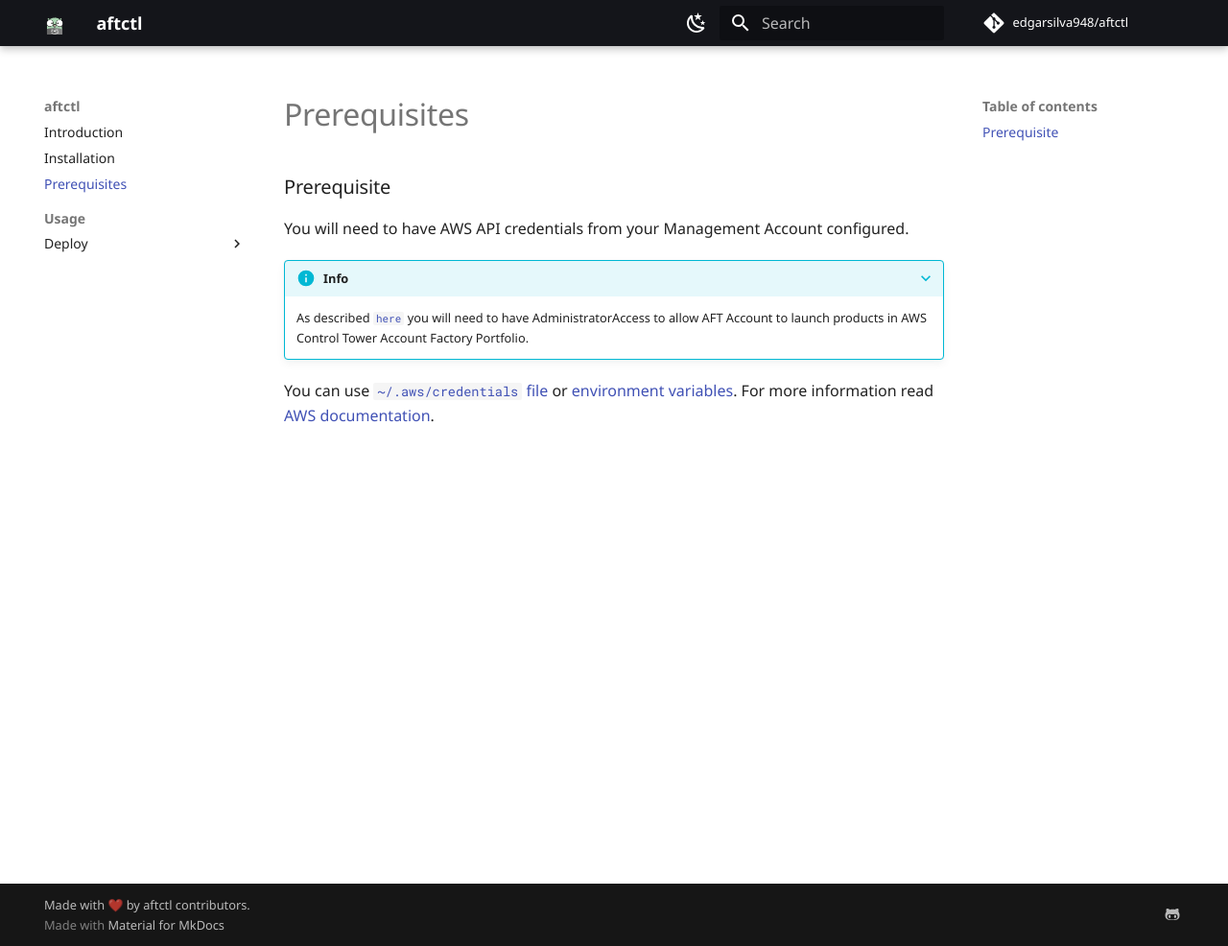
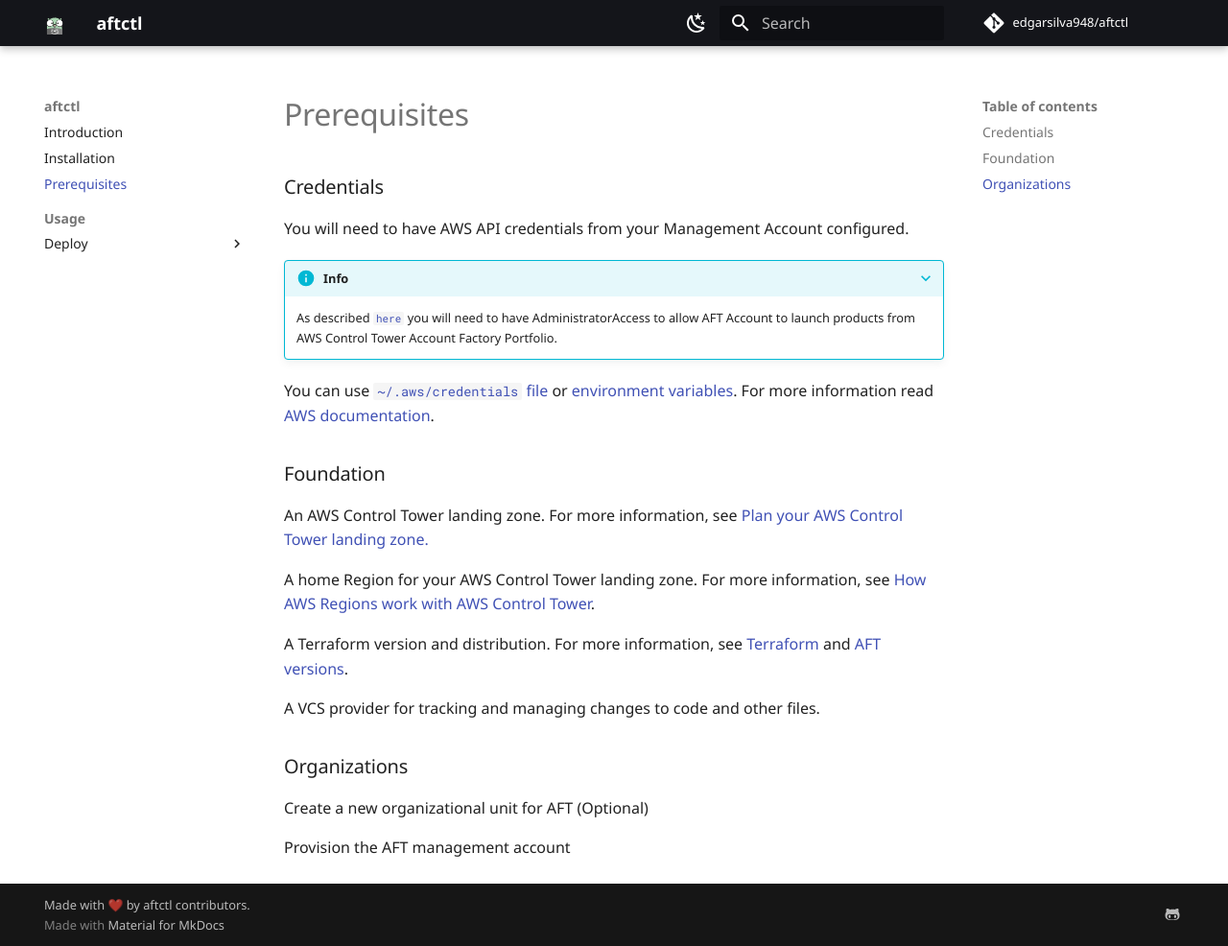
Before and after one commit to edgarsilva948/aftctl, an MkDocs documentation site: the page built from docs/docs/prereqs.md, in a window 1280 px wide and 986 px high. Shown: the whole window at 96% size. Built offline with MkDocs 1.6.1 and Material for MkDocs 9.7.7, drawn with Linux system fonts in a browser that asks for light colours; some web fonts are replaced; a script that is not in the unit is left out; comment, search, counter and statistics services are not loaded.

Commit message:
adding docs

```diff
--- a/docs/docs/prereqs.md
+++ b/docs/docs/prereqs.md
@@ -1,9 +1,9 @@
-### Prerequisite
+### Credentials
 
 You will need to have AWS API credentials from your Management Account configured.
 
 ???+ info
-    As described [`here`][AFT Deploy] you will need to have AdministratorAccess to allow AFT Account to launch products in AWS Control Tower Account Factory Portfolio.
+    As described [`here`][AFT Deploy] you will need to have AdministratorAccess to allow AFT Account to launch products from AWS Control Tower Account Factory Portfolio.
 
 [AFT Deploy]: https://docs.aws.amazon.com/controltower/latest/userguide/aft-getting-started.html
 
@@ -12,3 +12,24 @@ or [environment variables][awsenv]. For more information read [AWS documentation
 
 [awsenv]: https://docs.aws.amazon.com/cli/latest/userguide/cli-environment.html
 [awsconfig]: https://docs.aws.amazon.com/cli/latest/userguide/cli-config-files.html
+
+### Foundation
+
+An AWS Control Tower landing zone. For more information, see [Plan your AWS Control Tower landing zone.][plan]
+
+A home Region for your AWS Control Tower landing zone. For more information, see [How AWS Regions work with AWS Control Tower][region].
+
+A Terraform version and distribution. For more information, see [Terraform][tfversion] and [AFT versions][aftversion].
+
+A VCS provider for tracking and managing changes to code and other files.
+
+[tfversion]: https://releases.hashicorp.com/terraform/
+[aftversion]: https://docs.aws.amazon.com/controltower/latest/userguide/version-supported.html
+[region]: https://docs.aws.amazon.com/controltower/latest/userguide/region-how.html
+[plan]: https://docs.aws.amazon.com/controltower/latest/userguide/planning-your-deployment.html
+
+### Organizations
+
+Create a new organizational unit for AFT (Optional)
+
+Provision the AFT management account
```
Also changed, not shown: docs/docs/install.md (+6 -6 lines).
